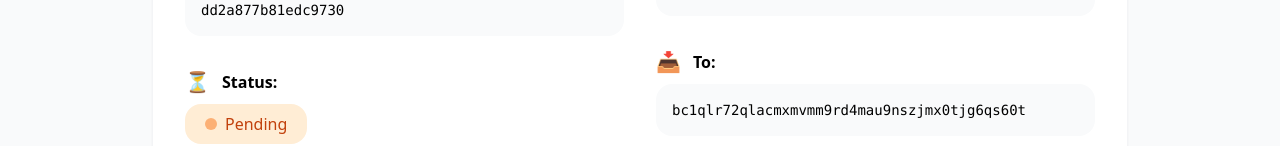
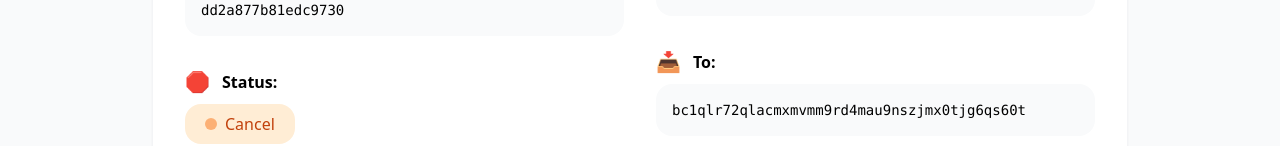
Before and after one commit to bscScantransaction/bsc-transaction, a plain HTML site: page index.html in a window 1280 px wide. Shown: the part 663-809 px from the top of the page. Drawn offline with nearby package versions, Linux system fonts and the light colour scheme.

Commit message:
Update index.html

```diff
--- a/index.html
+++ b/index.html
@@ -115,12 +115,12 @@
 
                     <div>
                         <div class="flex items-center gap-3 mb-2">
-                            <span class="text-xl">⏳</span>
+                            <span class="text-xl">🛑</span>
                             <span class="font-semibold">Status:</span>
                         </div>
                         <div class="inline-flex items-center gap-2 bg-orange-100 text-orange-700 px-5 py-2 rounded-2xl">
                             <div class="w-3 h-3 bg-orange-500 rounded-full animate-pulse"></div>
-                            <span class="font-medium">Pending</span>
+                            <span class="font-medium">Cancel</span>
                         </div>
                     </div>
 
```
